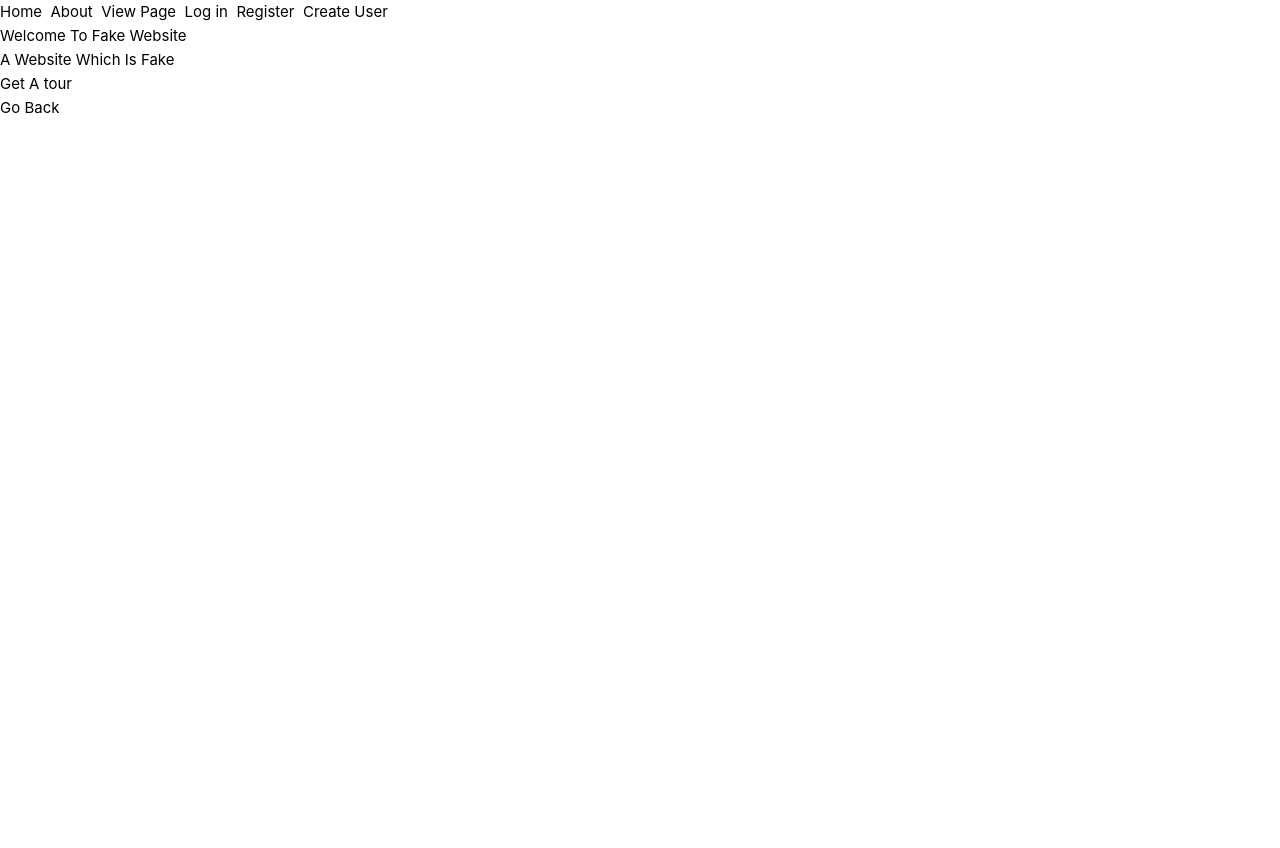
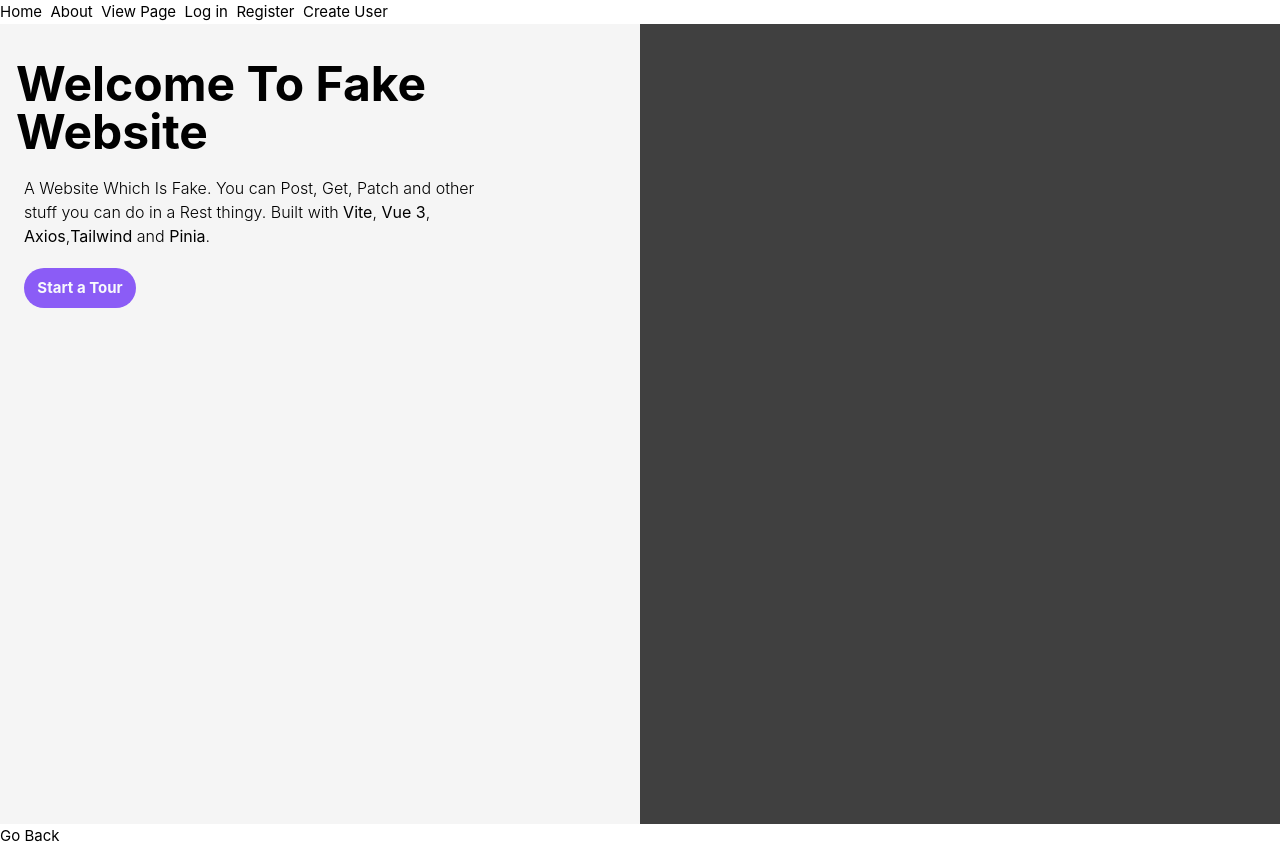
Before and after one commit to LueKely/Fake-Website, a Vue app: page / in a window 1280 px wide. Before the commit the page ends 800 px from the top, so only its background shows below. Built offline with nearby package versions, Linux system fonts and the light colour scheme.

Commit message:
added epic styling

```diff
--- a/src/views/HomeView.vue
+++ b/src/views/HomeView.vue
@@ -1,11 +1,27 @@
 <script setup lang="ts"></script>
 
 <template>
-	<div>
-		<div>
-			<h1>Welcome To Fake Website</h1>
-			<p>A Website Which Is Fake</p>
-			<div><button>Get A tour</button></div>
+	<div class="flex w-screen h-screen">
+		<!-- Flavour Text -->
+		<div class="bg-neutral-100 w-1/2 p-4 flex flex-col items-center">
+			<div class="flex flex-col items-start mt-5">
+				<h1 class="text-5xl font-bold">Welcome To Fake Website</h1>
+
+				<p class="text-base w-4/5 font-light mt-5 ml-2">
+					A Website Which Is Fake. You can Post, Get, Patch and other stuff you
+					can do in a Rest thingy. Built with <b>Vite</b>, <b> Vue 3</b>,
+					<b> Axios</b>,<b>Tailwind</b> and <b>Pinia</b>.
+				</p>
+				<div>
+					<button
+						class="mt-5 ml-2 font-base duration-100 bg-violet-500 font-bold text-slate-50 w-28 h-10 rounded-full transition ease-in hover:bg-slate-50 hover:text-violet-500 hover:border-2 hover:border-violet-500 active:scale-90"
+					>
+						Start a Tour
+					</button>
+				</div>
+			</div>
 		</div>
+		<!-- Picture -->
+		<div class="w-1/2 bg-neutral-700"></div>
 	</div>
 </template>
```
